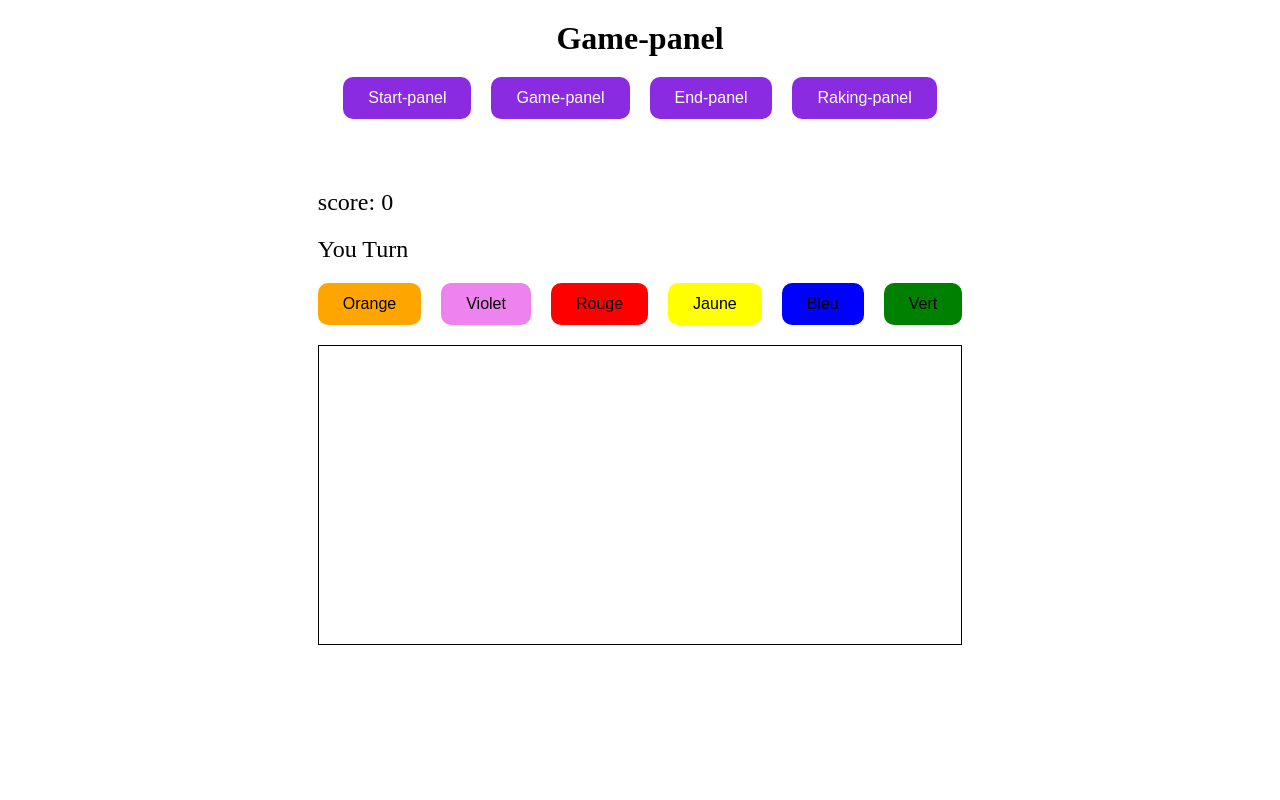
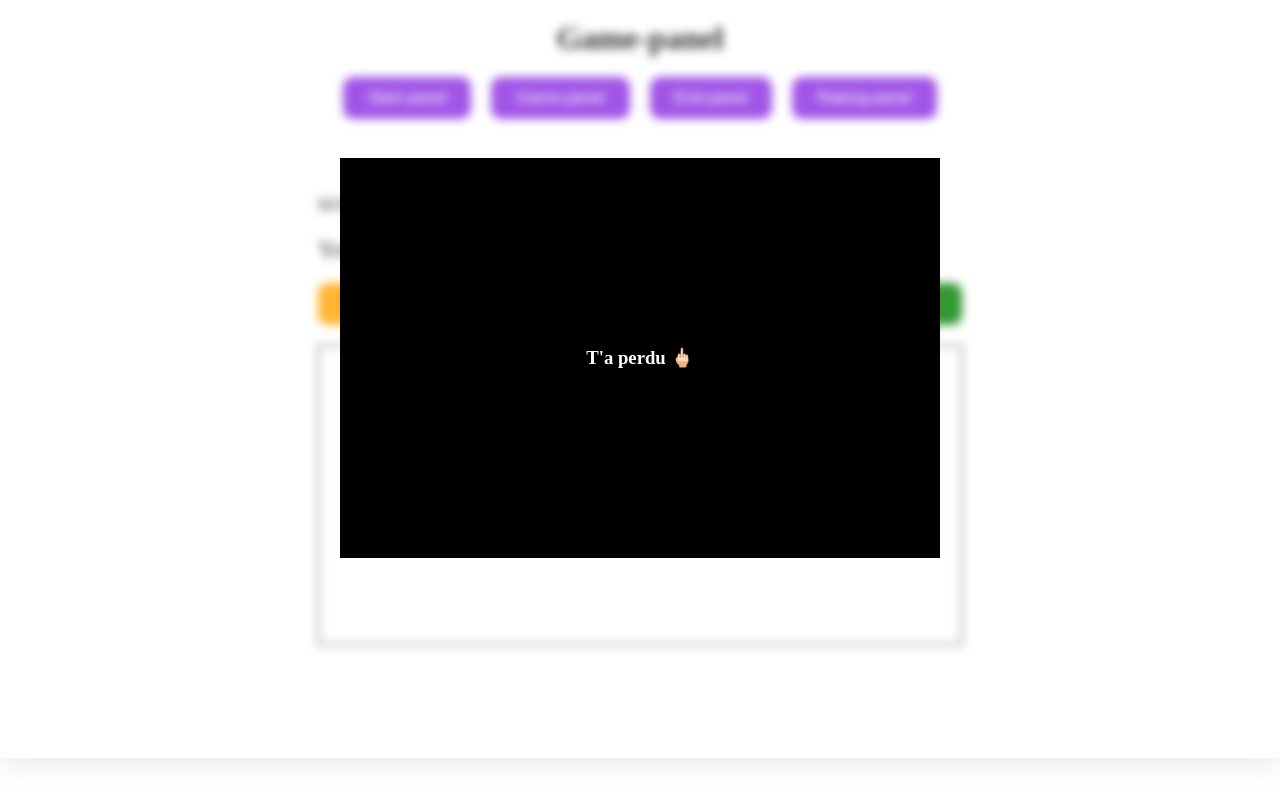
Before and after one commit to JeuDuSimon/Jeu-du-simon, a plain HTML site: page pages/game-panel.html in a window 1280 px wide. Both pictures are taken after a click on the button "Orange". Drawn offline with Linux system fonts and the light colour scheme.

Commit message:
layer blur

```diff
--- a/pages/game-panel.html
+++ b/pages/game-panel.html
@@ -35,8 +35,11 @@
         <button class="game-button" id="blue">Bleu</button>
         <button class="game-button" id="green">Vert</button>
       </div>
-      <div id="background-screen">
-
+      <div id="background-screen"></div>
+    </div>
+    <div id = "layer-blur">
+      <div class="end-panel">
+        <h3>T'a perdu 🖕🏻</h3>
       </div>
     </div>
     <script src="/script/main.js"></script>
--- a/script/simon.js
+++ b/script/simon.js
@@ -1,5 +1,6 @@
 let score = 0;
 let isUserTurn = false;
+let delay = 1000;
 
 const possibleColors = ["orange", "purple", "red", "yellow", "blue", "green"];
 const state = document.querySelector("#turn");
@@ -16,7 +17,6 @@ const generateRandomColor = () => {
 };
 
 const highlightSelectedColor = (tab) => {
-  let delay = 1000;
   tab.forEach((color, index) => {
     setTimeout(() => {
       const highlightedColor = document.getElementById(color);
@@ -59,8 +59,10 @@ const userChooseAColor = () => {
           isUserTurn = false; // Fin du tour du joueur
           updateTurnDisplay();
           simonTurn(); // Passer au tour de Simon
+          delay = delay - 50;
         } else {
-          alert("T'as perdu 👎🏻");
+           let layerEnd = document.getElementById('layer-blur');
+           layerEnd.style.display = "block";
           resetGame();
         }
       }
--- a/styles/game-panel.css
+++ b/styles/game-panel.css
@@ -23,27 +23,27 @@
   opacity: 0.8;
 }
 
-.game-button:nth-child(1){
+.game-button:nth-child(1) {
   background-color: orange;
 }
 
-.game-button:nth-child(2){
+.game-button:nth-child(2) {
   background-color: violet;
 }
 
-.game-button:nth-child(3){
+.game-button:nth-child(3) {
   background-color: red;
 }
 
-.game-button:nth-child(4){
+.game-button:nth-child(4) {
   background-color: yellow;
 }
 
-.game-button:nth-child(5){
+.game-button:nth-child(5) {
   background-color: blue;
 }
 
-.game-button:nth-child(6){
+.game-button:nth-child(6) {
   background-color: green;
 }
 
@@ -56,3 +56,28 @@
 p {
   font-size: 24px;
 }
+
+.end-panel {
+  border: 1px solid black;
+  height: 400px;
+  width: 600px;
+  display: grid;
+  place-content: center;
+  background-color: black;
+  color: white;
+  margin: 0 auto;
+}
+
+#layer-blur {
+  position: absolute;
+  display: grid;
+  place-content: center;
+  width: 100%;
+  height: 100%;
+  background: rgba(255, 255, 255, 0.2);
+  box-shadow: 0 4px 30px rgba(0, 0, 0, 0.1);
+  backdrop-filter: blur(5px);
+  -webkit-backdrop-filter: blur(5px);
+  border: 1px solid rgba(255, 255, 255, 0.3);
+  display: none;
+}
```
Lines whose indentation alone changed are shown as unchanged.
